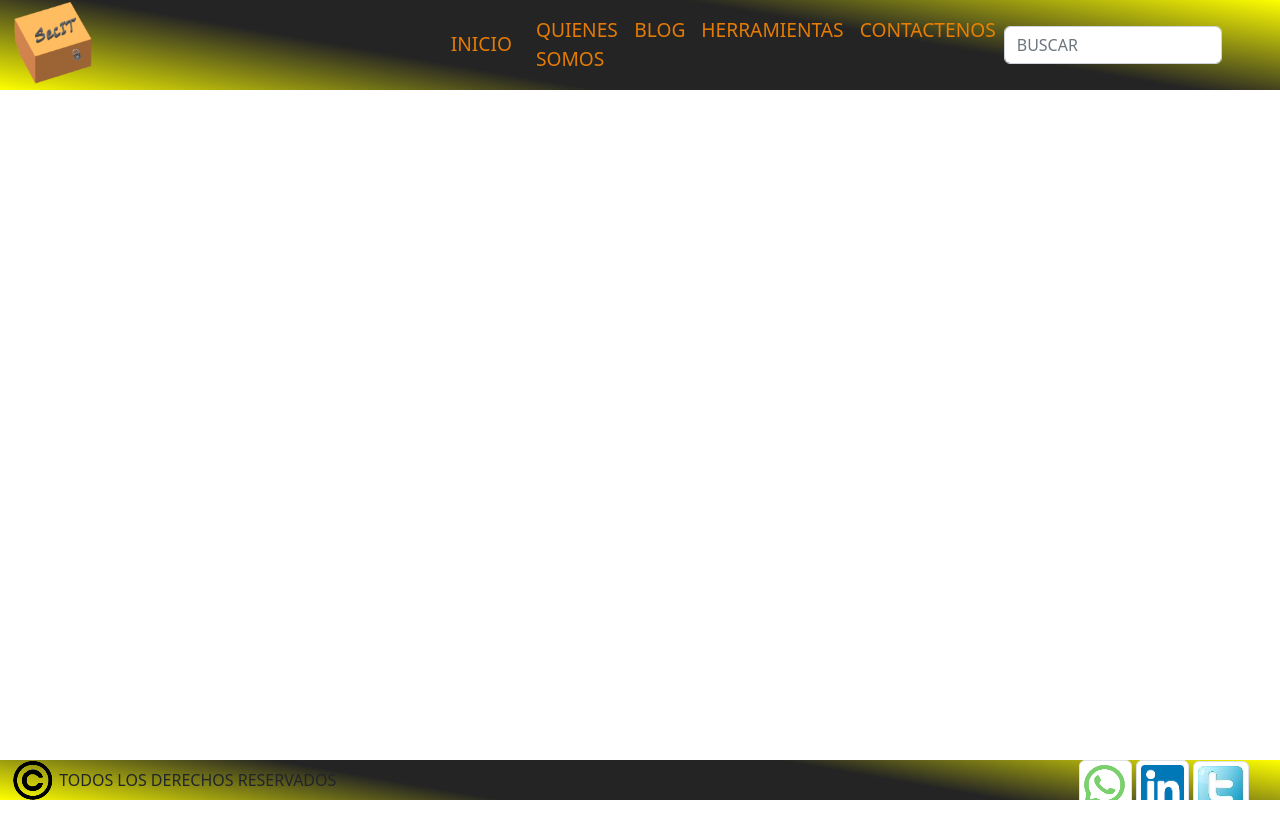
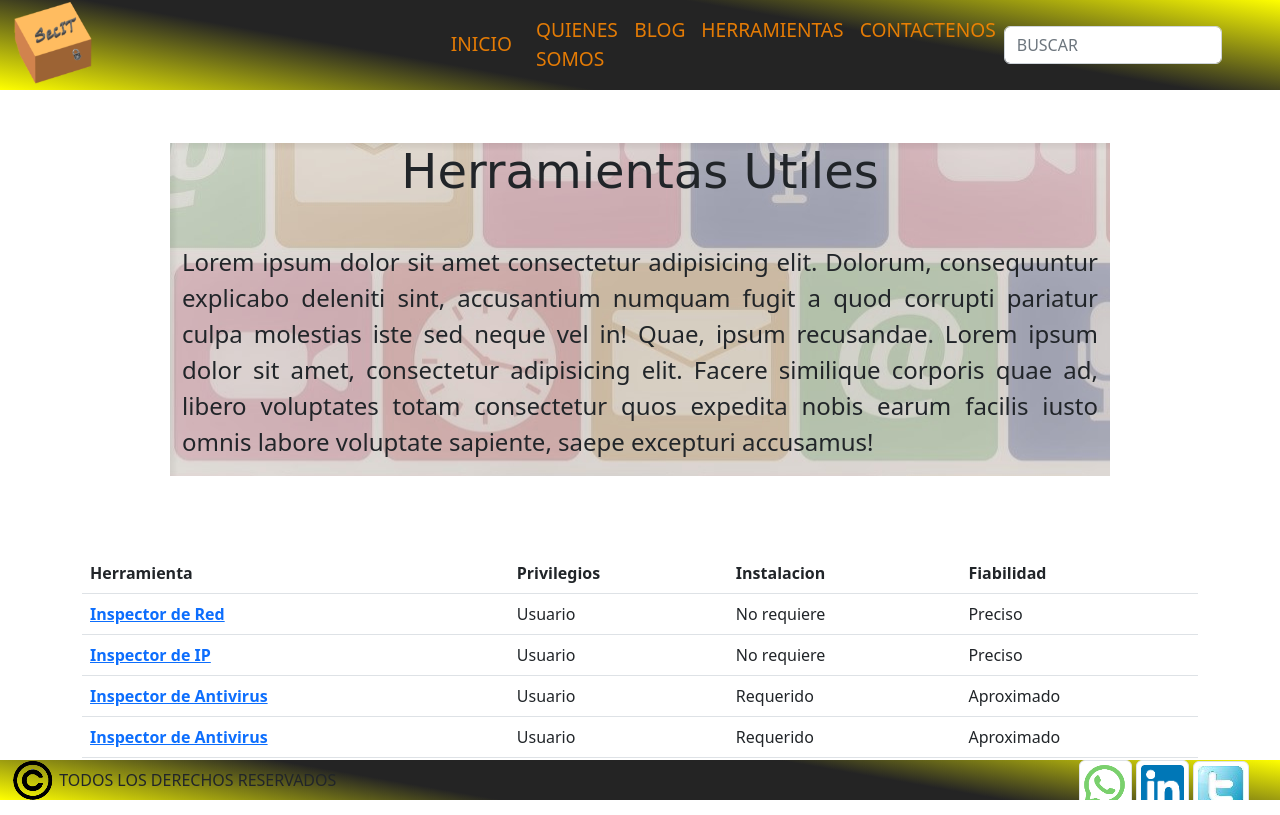
Before and after one commit to saloTecD/desafioBootstrap, a plain HTML site: page pages/herramientas.html in a window 1280 px wide. Drawn offline with nearby package versions, Linux system fonts and the light colour scheme.

Commit message:
pagina herramientas tabla

```diff
--- a/pages/herramientas.html
+++ b/pages/herramientas.html
@@ -1,5 +1,6 @@
 <!DOCTYPE html>
 <html lang="en">
+
 <head>
     <meta charset="UTF-8">
     <meta http-equiv="X-UA-Compatible" content="IE=edge">
@@ -7,23 +8,23 @@
     <link href="https://cdn.jsdelivr.net/npm/bootstrap@5.2.1/dist/css/bootstrap.min.css" rel="stylesheet"
         integrity="sha384-iYQeCzEYFbKjA/T2uDLTpkwGzCiq6soy8tYaI1GyVh/UjpbCx/TYkiZhlZB6+fzT" crossorigin="anonymous">
     <link rel="stylesheet" href="../styles/styles.css">
-        <link
-    rel="stylesheet"
-    href="https://cdnjs.cloudflare.com/ajax/libs/animate.css/4.1.1/animate.min.css"
-  />
+    <link rel="stylesheet" href="https://cdnjs.cloudflare.com/ajax/libs/animate.css/4.1.1/animate.min.css" />
     <title>Contacto</title>
 </head>
+
 <body id="cont_body">
     <div class="container-fluid" id="encabezado">
-        <header class="row justify-content-between" >
+        <header class="row justify-content-between">
             <div class="col-1 ">
                 <img src="../assets/images/logoSinFondo.png" alt="Logo" width="80px" class="h_logo">
             </div>
-            <div class="col-8" >
+            <div class="col-8">
                 <nav class="navbar navbar-expand-lg">
                     <div class="container">
                         <a class="navbar-brand" href="../index.html" id="navtext">INICIO</a>
-                      <button class="navbar-toggler" type="button" data-bs-toggle="collapse" data-bs-target="#navbarSupportedContent" aria-controls="navbarSupportedContent" aria-expanded="false" aria-label="Toggle navigation">
+                        <button class="navbar-toggler" type="button" data-bs-toggle="collapse"
+                            data-bs-target="#navbarSupportedContent" aria-controls="navbarSupportedContent"
+                            aria-expanded="false" aria-label="Toggle navigation">
                             <span class="navbar-toggler-icon"></span>
                         </button>
                         <div class="collapse navbar-collapse" id="navbarSupportedContent">
@@ -38,7 +39,7 @@
                                     <a class="nav-link" href="../pages/herramientas.html" id="navtext">HERRAMIENTAS</a>
                                 </li>
                                 <li class="nav-item">
-                            <a class="nav-link" href="../pages/contacto.html"id="navtext">CONTACTENOS</a>
+                                    <a class="nav-link" href="../pages/contacto.html" id="navtext">CONTACTENOS</a>
                                 </li>
                             </ul>
 
@@ -56,9 +57,72 @@
 
 
     <main>
+        <div class="container my-5">
+            <div class="row">
+                <div id="H_Titulo" class="col">
+                    <h2 id="H_TituloCont">Herramientas Utiles</h2>
+                    <br>
+                    <p id="Inicio">Lorem ipsum dolor sit amet consectetur adipisicing elit. Dolorum, consequuntur
+                        explicabo deleniti sint,
+                        accusantium numquam fugit a quod corrupti pariatur culpa molestias iste sed neque vel in! Quae,
+                        ipsum
+                        recusandae. Lorem ipsum dolor sit amet, consectetur adipisicing elit. Facere similique corporis
+                        quae ad,
+                        libero voluptates totam consectetur quos expedita nobis earum facilis iusto omnis labore
+                        voluptate
+                        sapiente, saepe excepturi accusamus!</p>
+                </div>
 
+            </div>
 
-
+        </div>
+        <br>
+        <div class="container">
+        <div class="table-responsive">
+            <table class="table">
+                <thead>
+                    <tr>
+                        <th scope="col">Herramienta</th>
+                        <th scope="col">Privilegios</th>
+                        <th scope="col">Instalacion</th>
+                        <th scope="col">Fiabilidad</th>
+                    </tr>
+                </thead>
+                <tbody>
+                    <tr>
+                        <th scope="row"><a href="./herramientas.html#InsRed" class="H_a">Inspector de Red</a></th>
+                        <td>Usuario</td>
+                        <td>No requiere</td>
+                        <td>Preciso</td>
+                    </tr>
+                    <tr>
+                        <th scope="row"><a class="H_a" href="./herramientas.html#InsIP">Inspector de IP</a></th>
+                        <td>Usuario</td>
+                        <td>No requiere</td>
+                        <td>Preciso</td>
+                    </tr>
+                    <tr>
+                        <th scope="row"><a class="H_a" href="./herramientas.html#InsAV">Inspector de Antivirus</a></th>
+                        <td>Usuario</td>
+                        <td>Requerido</td>
+                        <td>Aproximado</td>
+                    </tr>
+                    <tr>
+                        <th scope="row"><a class="H_a" href="./herramientas.html#InsAV">Inspector de Antivirus</a></th>
+                        <td>Usuario</td>
+                        <td>Requerido</td>
+                        <td>Aproximado</td>
+                    </tr>
+                    <tr>
+                        <th scope="row"><a class="H_a" href="./herramientas.html#InsAV">Inspector de Antivirus</a></th>
+                        <td>Usuario</td>
+                        <td>Requerido</td>
+                        <td>Aproximado</td>
+                    </tr>
+                </tbody>
+            </table>
+        </div>
+        </div>
     </main>
 
 
@@ -66,7 +130,7 @@
     <footer class="container-fluid" id="posfoot">
         <div class="row justify-content-between">
             <div class="col-4">
-                <img src="../assets/images/derechos.png" alt="" >
+                <img src="../assets/images/derechos.png" alt="">
                 TODOS LOS DERECHOS RESERVADOS
             </div>
             <div class="col-2">
@@ -83,4 +147,5 @@
         crossorigin="anonymous"></script>
 
 </body>
+
 </html>
--- a/styles/styles.css
+++ b/styles/styles.css
@@ -123,6 +123,26 @@ footer {
 .anchor{
     text-decoration: none;
 }
+
+/* estilo herramientas----------------------------------------------------------------------------------- */
+
+
+#H_Titulo{
+    text-align: justify;
+    margin-top: 5px;
+    margin-left: 100px;
+    margin-bottom: 5px;
+    margin-right: 100px;
+    font-size: 1.5rem;
+    background-image: url(../assets/images/Herramientas_digitalaes.jpg);
+}
+#H_TituloCont{
+    font-family: 'DynaPuff', cursive;
+    font-size:3rem;
+    text-align: center;
+}
+
+
 /* medias querys................................................................. */
 @media screen and (max-width: 650px) {
     .h_logo {
```
Also changed, not shown: assets/images/Herramientas_digitalaes.jpg (added), assets/images/herramietasUtiles.png (added). Lines whose indentation alone changed are shown as unchanged.
